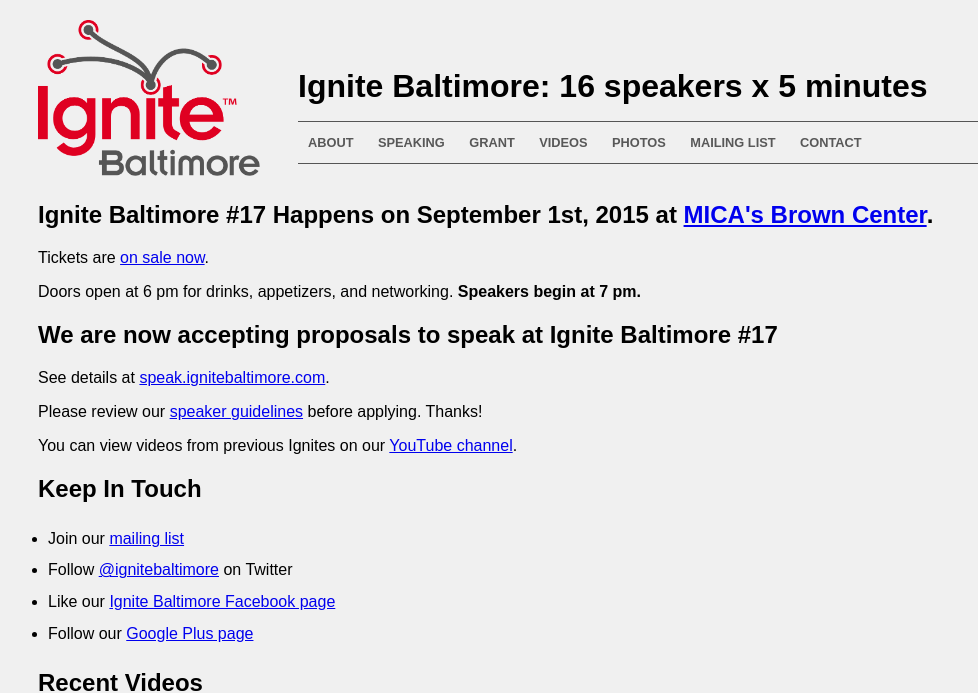
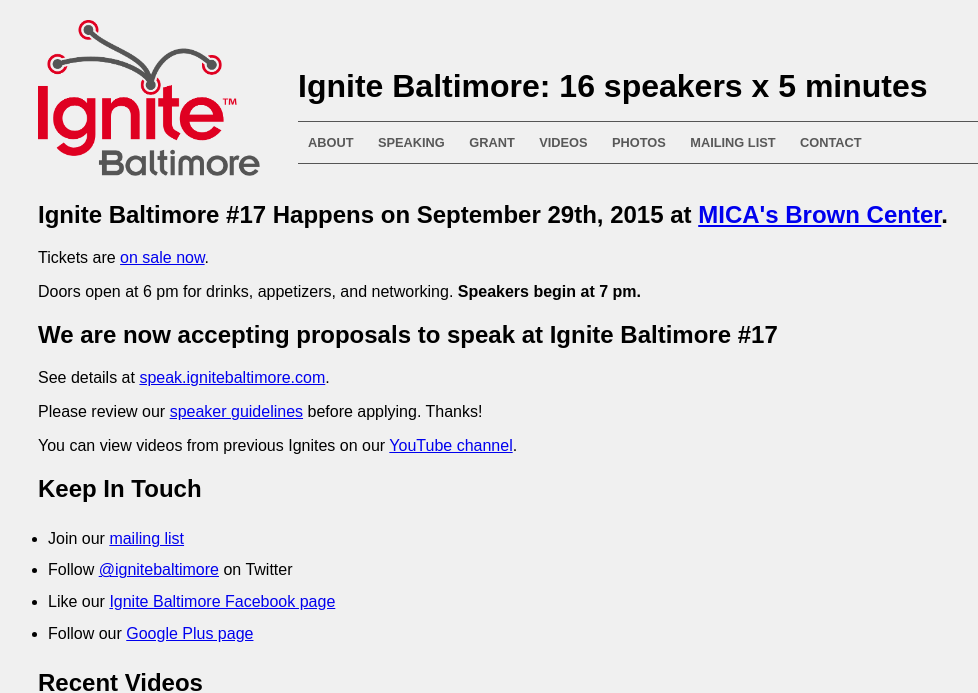
Before and after one commit to ignitebaltimore/ignitebaltimore.github.com, a Jekyll site: the page built from index.html, in a window 1280 px wide and 900 px high, cut to the strip 0-693 px from the top of the window. Shown: the whole strip, without its empty margins (22-1000 px from the left). Built offline with Jekyll 4.4.1, drawn with Linux system fonts in a browser that asks for light colours; nearby versions of some CDN libraries.

Commit message:
Update index.html

```diff
--- a/index.html
+++ b/index.html
@@ -8,7 +8,7 @@
 
 <!--<h2 class="row">Ignite Baltimore #15 Happens in Fall 2014</h2>-->
 
-<h2 class="row">Ignite Baltimore #17 Happens on September 1st, 2015 at <a href='http://www.mica.edu/browse_art/brown_center.html'>MICA's Brown Center</a>.</h2>
+<h2 class="row">Ignite Baltimore #17 Happens on September 29th, 2015 at <a href='http://www.mica.edu/browse_art/brown_center.html'>MICA's Brown Center</a>.</h2>
 
 <p>Tickets are <a href="http://www.eventbrite.com/e/ignite-baltimore-17-tickets-17863085971">on sale now</a>.</p>
 <p class="row">Doors open at 6 pm for drinks, appetizers, and networking. <strong>Speakers begin at 7 pm.</strong></p>
```
